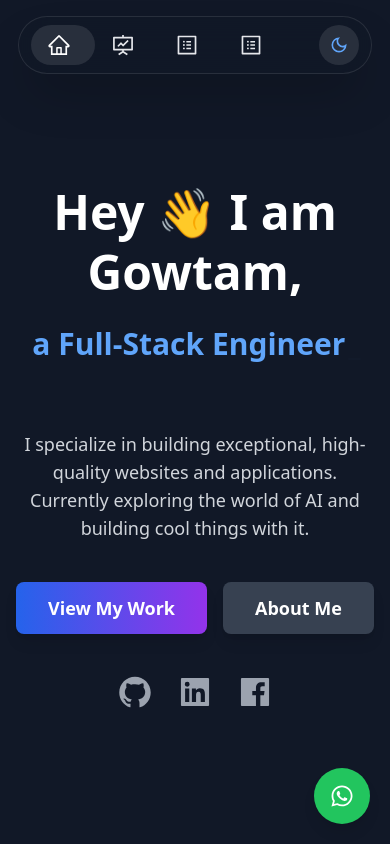
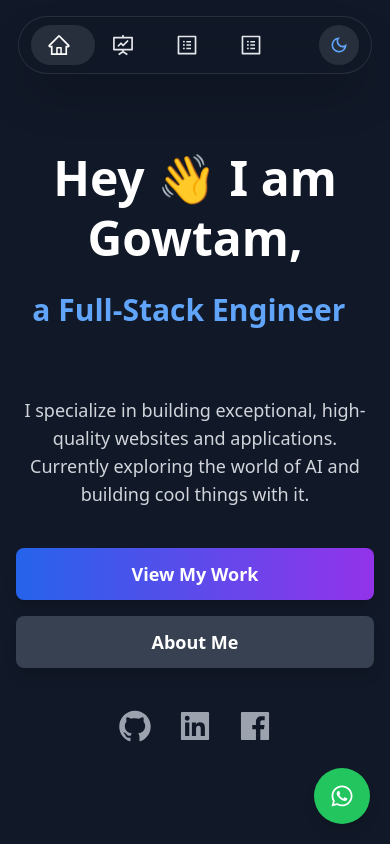
Before and after one commit to gowtamkumar/my-portfolio, a Next.js app: page / in a window 390 px wide. Built offline with nearby package versions, Linux system fonts and the light colour scheme.

Commit message:
responsive udpate

```diff
--- a/app/page.tsx
+++ b/app/page.tsx
@@ -36,10 +36,10 @@
             I specialize in building exceptional, high-quality websites and applications.
             Currently exploring the world of AI and building cool things with it.
           </p>
-          <div className="flex justify-center gap-4 mb-10">
+          <div className="flex flex-col md:flex-row justify-center gap-4 mb-10">
             <Link
               href="/projects"
-              className="bg-gradient-to-r from-blue-600 to-purple-600 hover:from-blue-700 hover:to-purple-700 text-white font-bold py-3 px-8 rounded-lg text-lg transition-all duration-300 hover:scale-105 shadow-lg"
+              className=" bg-gradient-to-r from-blue-600 to-purple-600 hover:from-blue-700 hover:to-purple-700 text-white font-bold py-3 px-8 rounded-lg text-lg transition-all duration-300 hover:scale-105 shadow-lg"
             >
               View My Work
             </Link>
```
Also changed, not shown: public/car-dealers.png (deleted).
